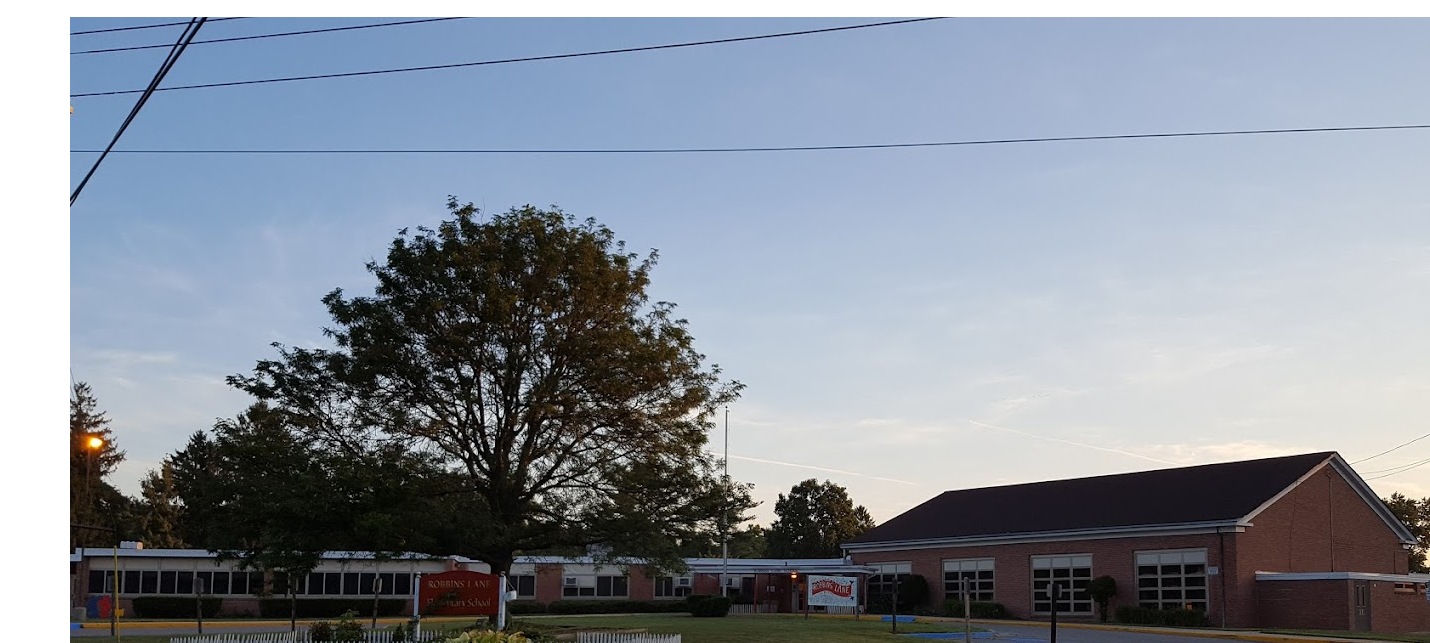
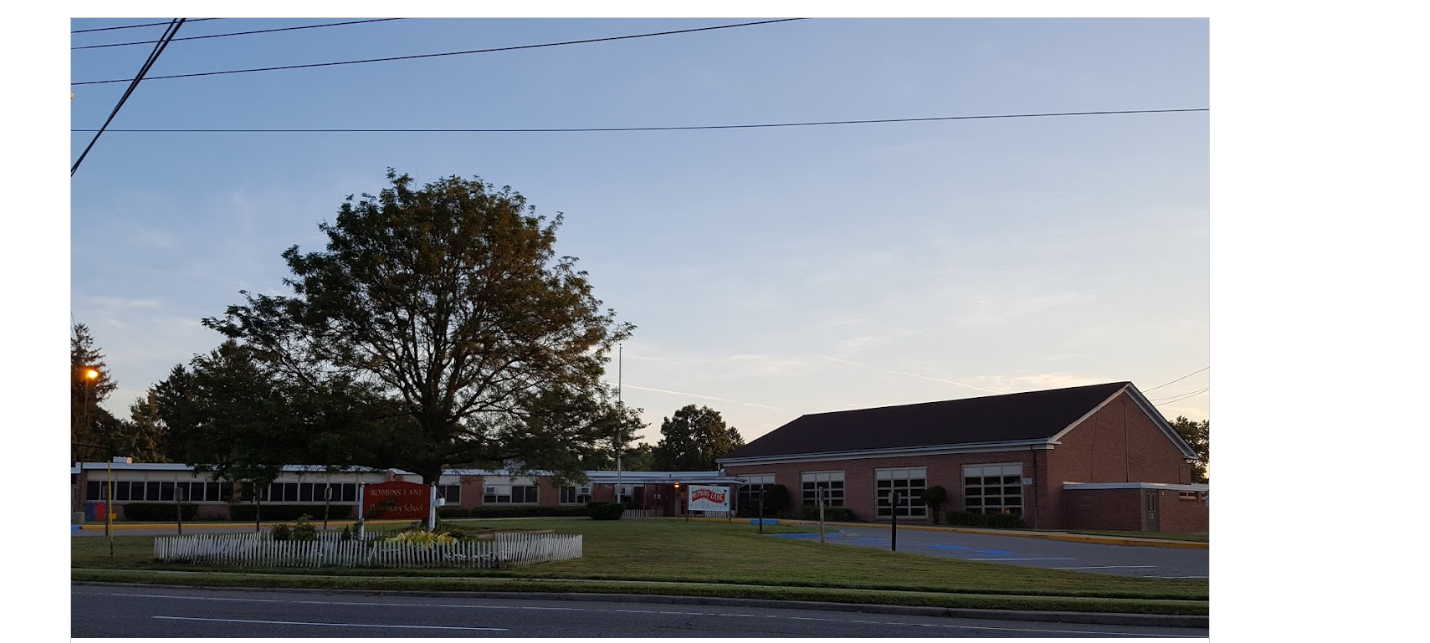
Before and after one commit to hemdevarj/school2, a plain HTML site: page index.html in a window 1280 px wide. Shown: the part 136-779 px from the top of the page, 1430 px wide, since content can reach past the window. Drawn offline with nearby package versions, Linux system fonts and the light colour scheme.

Commit message:
Update style.css

```diff
--- a/style.css
+++ b/style.css
@@ -1,5 +1,13 @@
+
 #video{
     width:100%;
     height:500px;
     border: none;
 }
+.travel_mainDiv{
+    border:1px solid lightgrey;
+}
+.travel_mainDiv img
+{
+    width:100%;
+}
```
